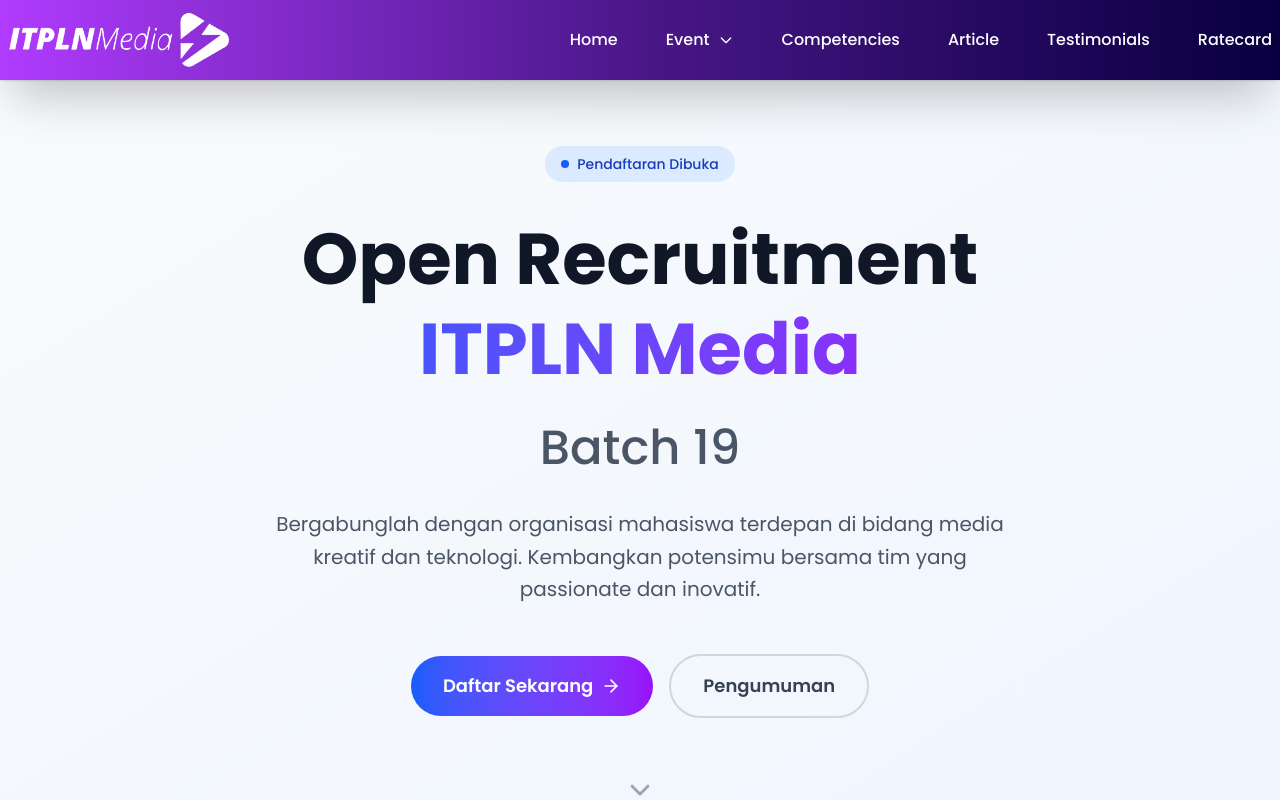
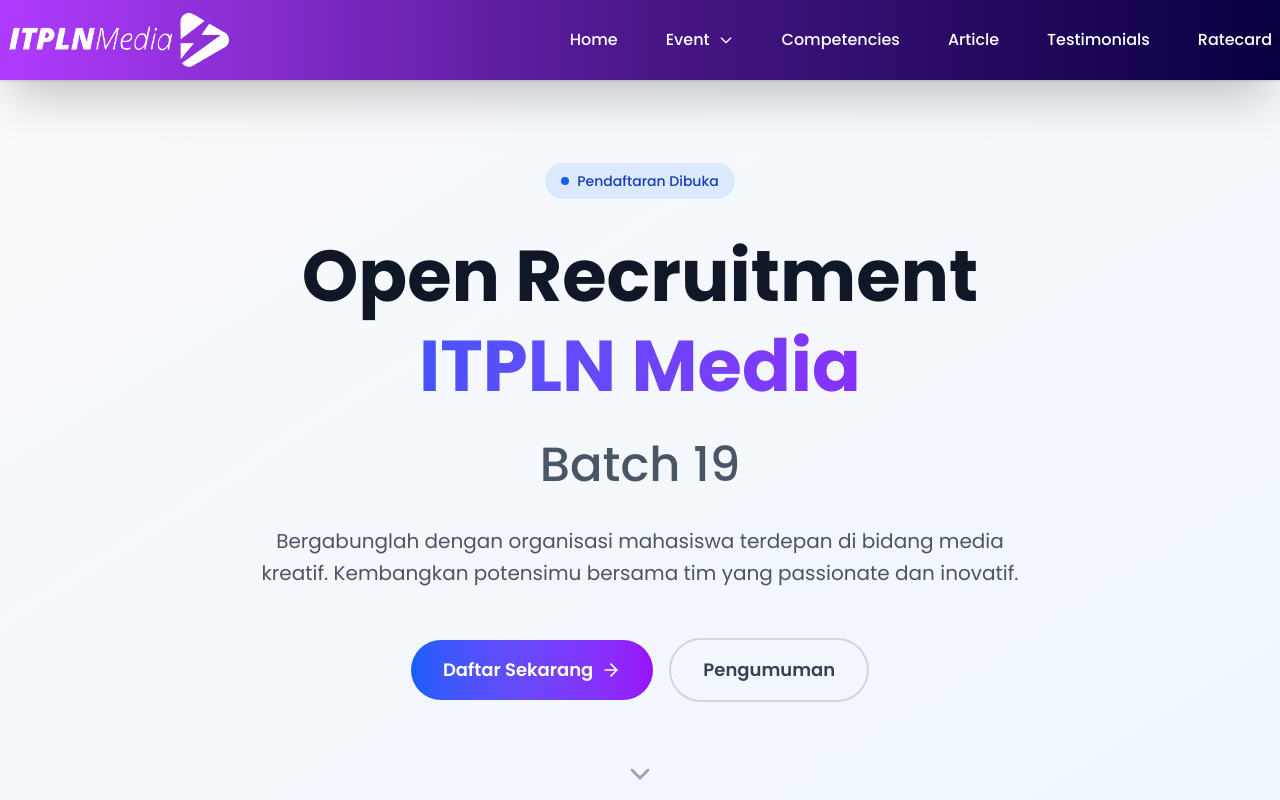
Before and after one commit to gaangsarr/website-itpln-media-vers01, a Next.js app: page /oprec-19 in a window 1280 px wide. Shown: the top 800 px of the page. Built offline with nearby package versions, Linux system fonts and the light colour scheme.

Commit message:
test update

```diff
--- a/app/oprec-19/page.jsx
+++ b/app/oprec-19/page.jsx
@@ -114,8 +114,8 @@
         <ScrollAnimationWrapper animation="fadeInUp" delay={400}>
           <p className="text-xl text-gray-600 mb-12 max-w-3xl mx-auto leading-relaxed">
             Bergabunglah dengan organisasi mahasiswa terdepan di bidang media
-            kreatif dan teknologi. Kembangkan potensimu bersama tim yang
-            passionate dan inovatif.
+            kreatif. Kembangkan potensimu bersama tim yang passionate dan
+            inovatif.
           </p>
         </ScrollAnimationWrapper>
 
```
